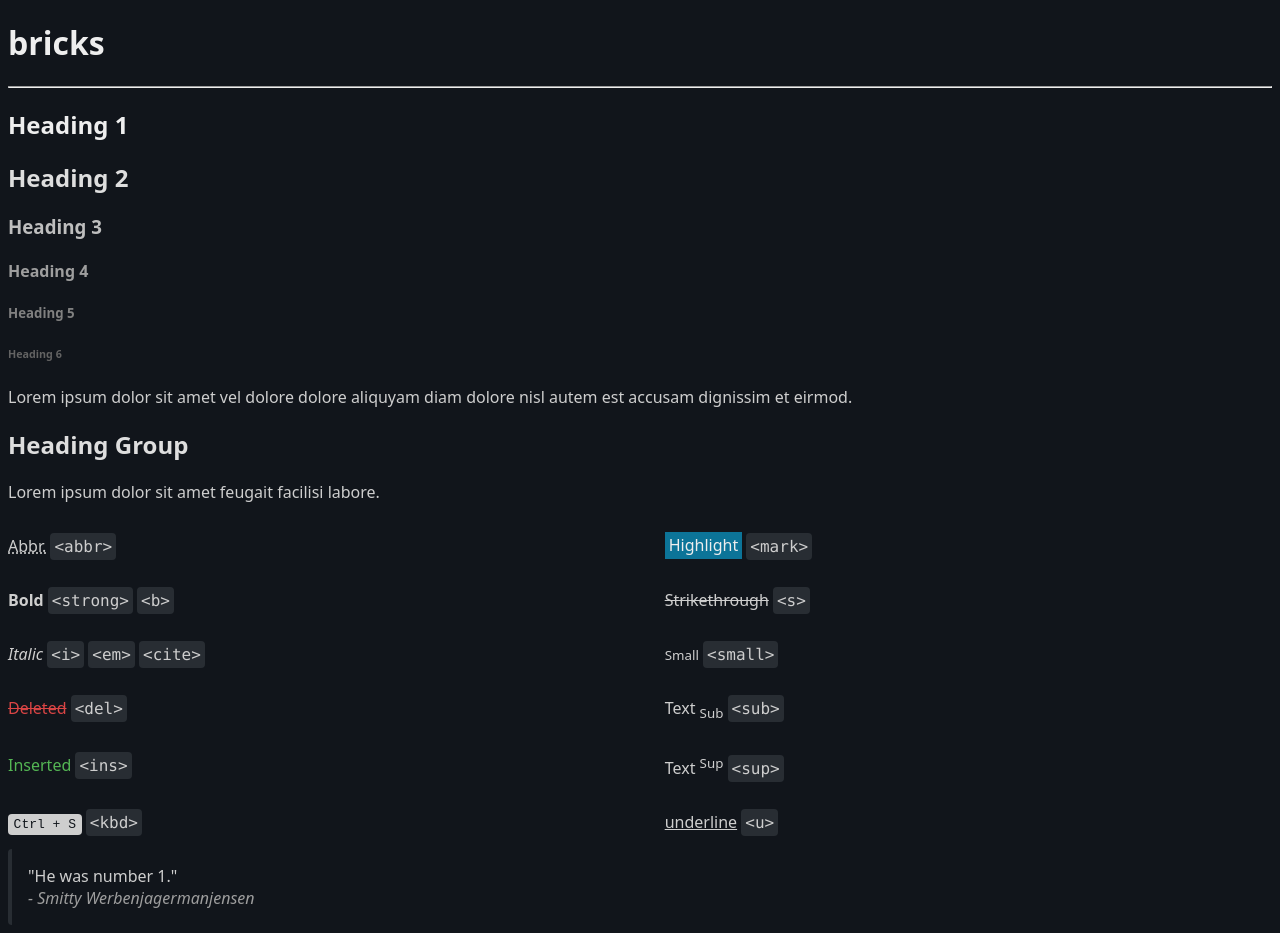
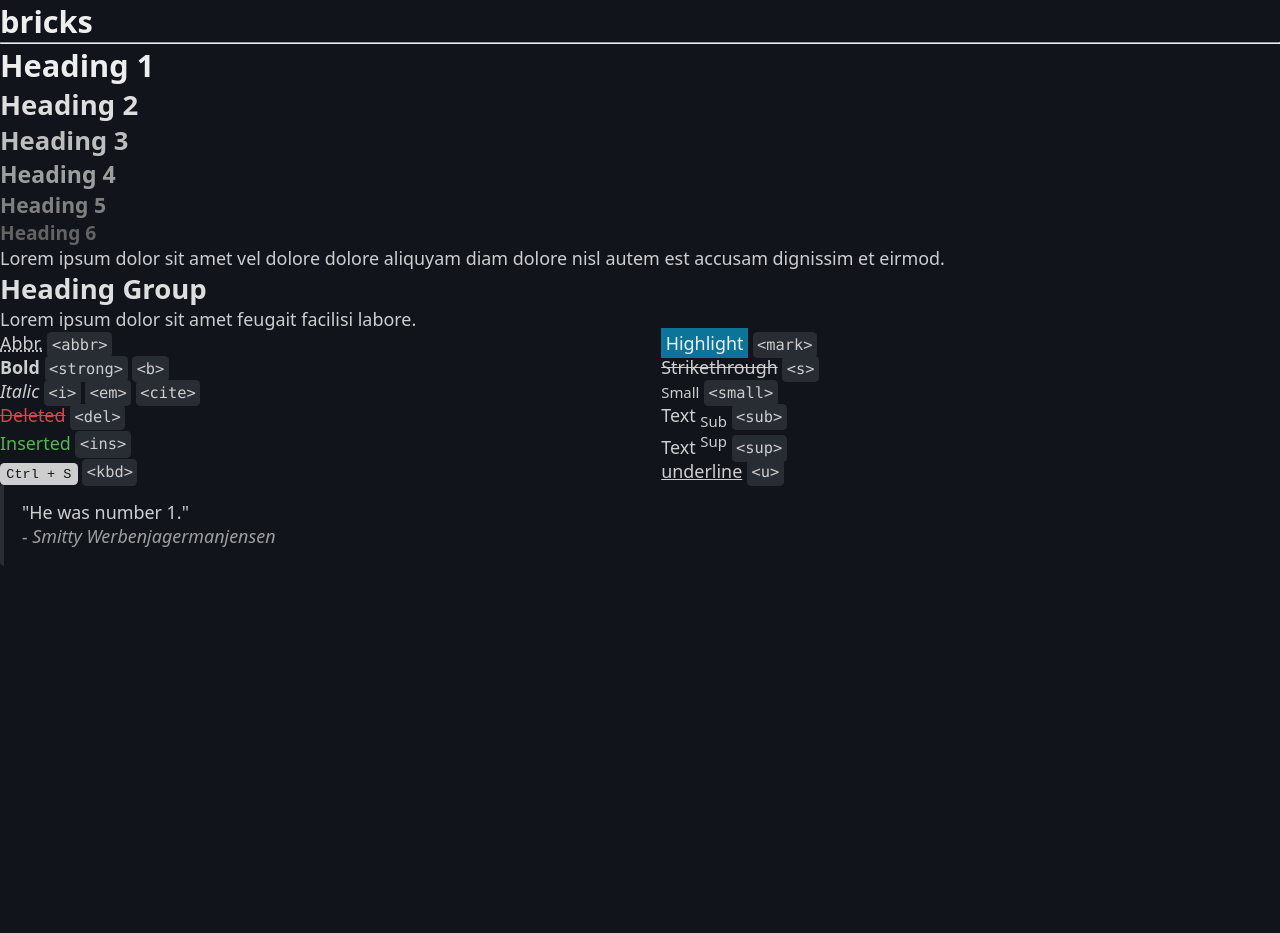
Before and after one commit to Sammy-T/spout, a Svelte app: page / in a window 1280 px wide. After the commit the page ends 800 px from the top, so only its background shows below. Built offline with nearby package versions, Linux system fonts and the light colour scheme.

Commit message:
Set font sizes

```diff
--- a/src/app.css
+++ b/src/app.css
@@ -16,35 +16,46 @@
   background: var(--bg);
   color: var(--text);
   font-family: var(--sans);
+  font-size: clamp(1.1rem, calc(0.15dvw + 1rem), 1.2rem);
 
   font-synthesis: none;
   text-rendering: optimizeLegibility;
   -webkit-font-smoothing: antialiased;
   -moz-osx-font-smoothing: grayscale;
+
+  & * {
+    margin: 0;
+  }
 }
 
 h1 {
   color: oklch(from var(--text) calc(l * 0.95) c h);
+  font-size: clamp(1.5rem, calc(1dvw + 1rem), 2rem);
 }
 
 h2 {
   color: oklch(from var(--text) calc(l * 0.9) c h);
+  font-size: clamp(1.4rem, calc(0.75dvw + 1rem), 1.85rem);
 }
 
 h3 {
   color: oklch(from var(--text) calc(l * 0.8) c h);
+  font-size: clamp(1.3rem, calc(0.6dvw + 1rem), 1.7rem);
 }
 
 h4 {
   color: oklch(from var(--text) calc(l * 0.7) c h);
+  font-size: clamp(1.2rem, calc(0.4dvw + 1rem), 1.55rem);
 }
 
 h5 {
   color: oklch(from var(--text) calc(l * 0.6) c h);
+  font-size: clamp(1.1rem, calc(0.25dvw + 1rem), 1.4rem);
 }
 
 h6 {
   color: oklch(from var(--text) calc(l * 0.5) c h);
+  font-size: clamp(1.05rem, calc(0.1dvw + 1rem), 1.27rem);
 }
 
 p {
@@ -71,6 +82,7 @@ kbd {
   background-color: oklch(from var(--text) calc(l * 0.85) c h);
   color: var(--bg);
   border-radius: 0.25rem;
+  font-size: clamp(0.75rem, calc(0.15dvw + 0.65rem), 1rem);
 }
 
 code, pre {
@@ -81,6 +93,7 @@ code {
   padding: 0.25rem;
   background-color: var(--code-bg);
   border-radius: 0.25rem;
+  font-size: clamp(0.85rem, calc(0.15dvw + 0.75rem), 1.1rem);
 }
 
 blockquote {
```
